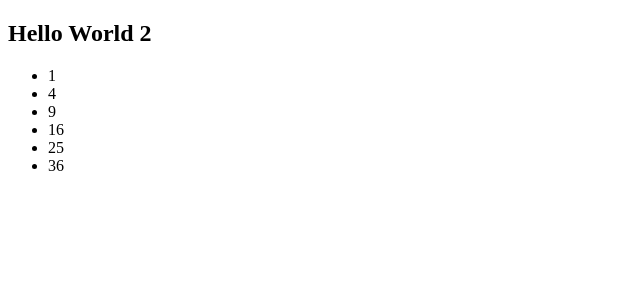
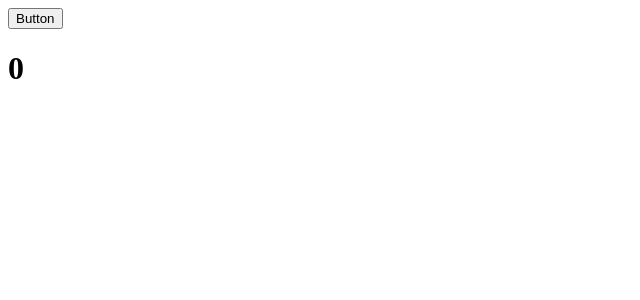
Before and after one commit to varuniit1994/react_practice, a React (Create React App) app: page / in a window 1280 px wide. Shown: the top 300 px of the page, without its empty margins (0-640 px from the left). Built offline with nearby package versions, Linux system fonts and the light colour scheme.

Commit message:
current code if we increase counter it will not show on the DOM value . Because its value is increased but in the DOM the component is not reloaded again.

```diff
--- a/public/index.html
+++ b/public/index.html
@@ -2,15 +2,12 @@
 <html lang="en">
   <head>
     <meta charset="utf-8" />
-    <link rel="icon" href="%PUBLIC_URL%/favicon.ico" />
     <meta name="viewport" content="width=device-width, initial-scale=1" />
     <meta name="theme-color" content="#000000" />
     <meta
       name="description"
       content="Web site created using create-react-app"
     />
-    <link rel="apple-touch-icon" href="%PUBLIC_URL%/logo192.png" />
-    <link rel="manifest" href="%PUBLIC_URL%/manifest.json" />
     <title>React App</title>
   </head>
   <body>
--- a/src/App.js
+++ b/src/App.js
@@ -1,28 +1,18 @@
-import React from 'react';
+import React, { useState } from 'react';
 
-function FirstComponent()
-{
-  return(
-    <h2>Hello World 1</h2>
-  )
-}
-
-function SecoundComponent()
-{
-  return(
-    <h2>Hello World 2</h2>
-  )
-}
-
-const arr=[1,2,3,4,5,6];
+let counter=0;
 
 function App() {
+
+  function buttonClicked(event)
+  {
+    console.log(counter++);
+  }
+
   return (
     <div>
-      {3>5?<FirstComponent/>:<SecoundComponent/>}
-      <ul>
-          {arr.map(val=><li>{val**2}</li>)}
-      </ul>
+        <button onClick={buttonClicked}>Button</button>
+        <h1>{counter}</h1>
     </div>
   )
 }
```
